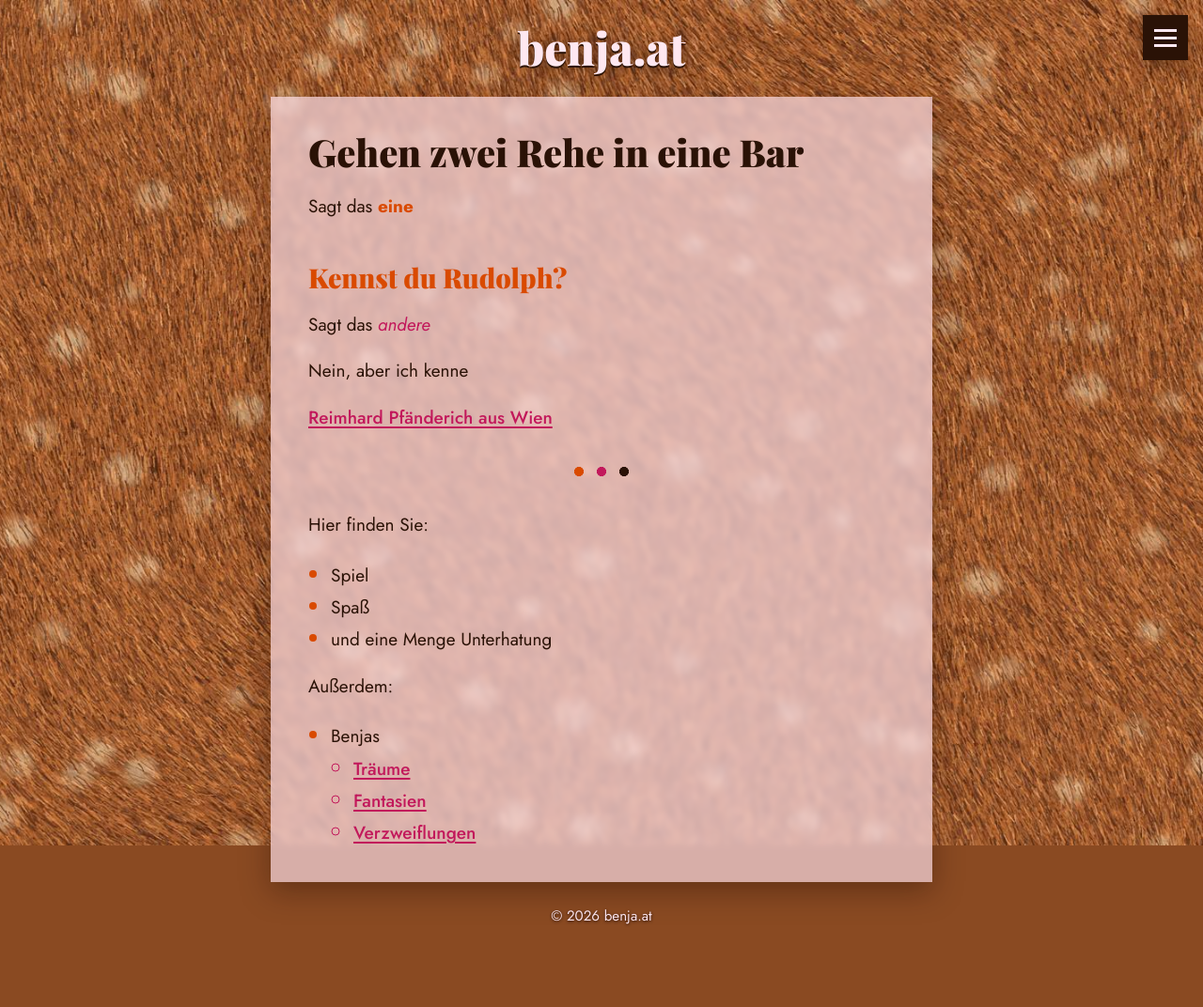
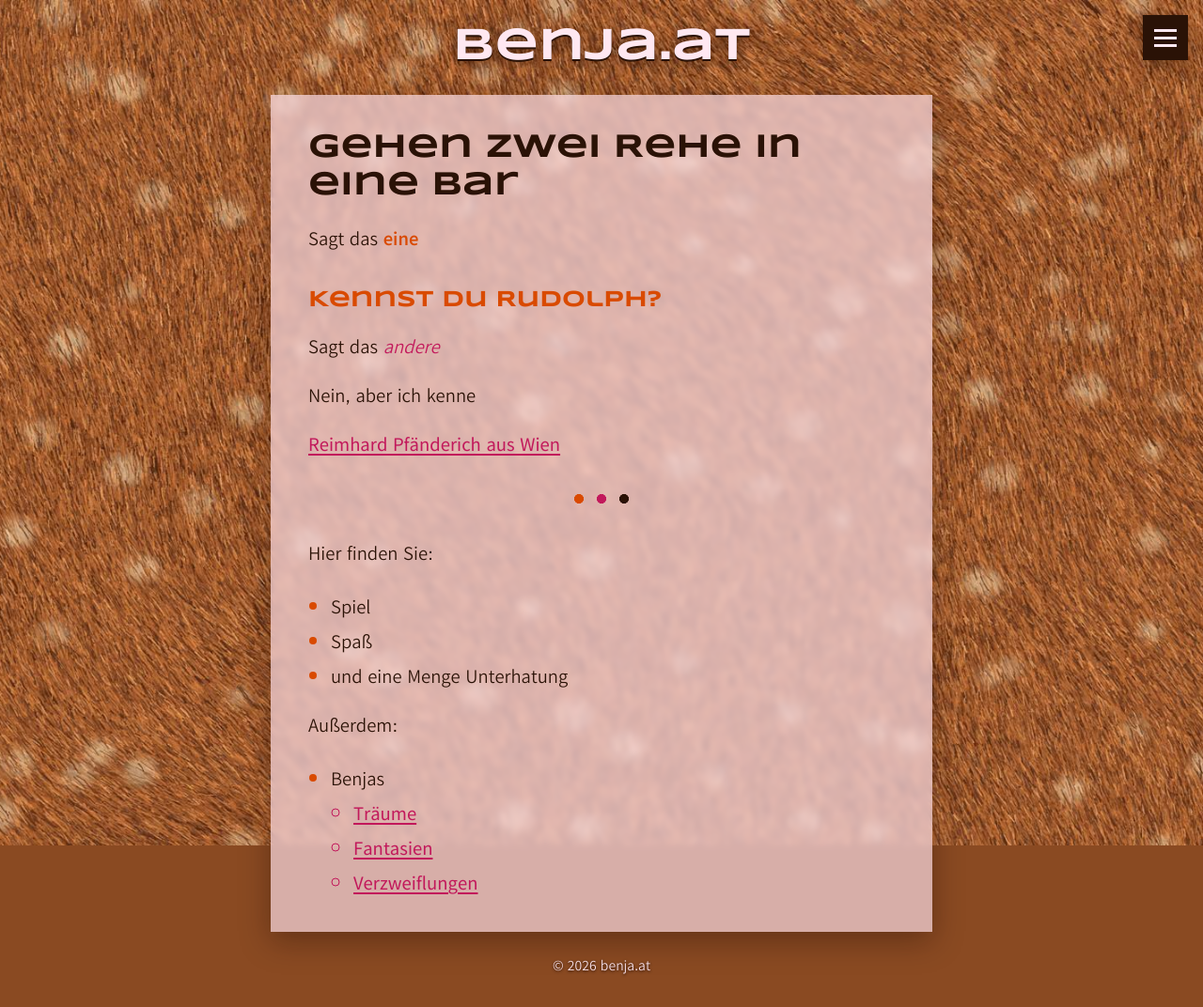
Before and after one commit to BambiBenja/benja.at, a Jekyll site: the page built from index.md, in a window 1280 px wide. Shown: the whole page at 94% size. Built offline with Jekyll 4.4.1, drawn with Linux system fonts in a browser that asks for light colours; our own code applies the rules of GitHub Pages for plain Markdown files; before the commit the page ends 1018 px from its top, so only the background shows below that.

Commit message:
Schriften: Syncopate für Überschriften, Kedebideri für Text
Benja's choice. Syncopate is very wide, so headings are a bit smaller and
shrink further on phones, with hyphenation so long words like
"Verzweiflungen" don't push the page sideways.

Co-Authored-By: Claude Opus 5.5 <noreply@anthropic.com>
Claude-Session: https://claude.ai/code/session_01EZ8fAyaue8eJmCbBioWF8s

```diff
--- a/assets/css/style.css
+++ b/assets/css/style.css
@@ -21,25 +21,35 @@
 /* ---------- Schriften ----------
    Die Schriftdateien liegen in assets/fonts/ (auf unserer eigenen Seite,
    damit keine Besucherdaten an Google gehen).
-   Playfair Display: Überschriften. Jost: normaler Text. */
+   Syncopate: Überschriften, Titel und Menü. Kedebideri: normaler Text. */
 @font-face {
-  font-family: "Playfair Display";
-  src: url("../fonts/playfair-display.woff2") format("woff2");
-  font-weight: 400 900;
+  font-family: "Syncopate";
+  src: url("../fonts/syncopate-400.woff2") format("woff2");
+  font-weight: 400;
   font-display: swap;
 }
 @font-face {
-  font-family: "Jost";
-  src: url("../fonts/jost.woff2") format("woff2");
-  font-weight: 100 900;
-  font-style: normal;
+  font-family: "Syncopate";
+  src: url("../fonts/syncopate-700.woff2") format("woff2");
+  font-weight: 700;
   font-display: swap;
 }
 @font-face {
-  font-family: "Jost";
-  src: url("../fonts/jost-italic.woff2") format("woff2");
-  font-weight: 100 900;
-  font-style: italic;
+  font-family: "Kedebideri";
+  src: url("../fonts/kedebideri-400.woff2") format("woff2");
+  font-weight: 400;
+  font-display: swap;
+}
+@font-face {
+  font-family: "Kedebideri";
+  src: url("../fonts/kedebideri-500.woff2") format("woff2");
+  font-weight: 500;
+  font-display: swap;
+}
+@font-face {
+  font-family: "Kedebideri";
+  src: url("../fonts/kedebideri-700.woff2") format("woff2");
+  font-weight: 700;
   font-display: swap;
 }
 
@@ -64,8 +74,8 @@ body {
   background-color: transparent;
   margin: 0;
   padding: 1.5rem 1rem 1rem;
-  font-family: "Jost", system-ui, sans-serif;
-  font-size: 1.1875rem;
+  font-family: "Kedebideri", system-ui, sans-serif;
+  font-size: 1.25rem;
   line-height: 1.6;
 }
 
@@ -87,8 +97,8 @@ header {
 
 .titel {
   display: inline-block;
-  font-family: "Playfair Display", Georgia, serif;
-  font-weight: 900;
+  font-family: "Syncopate", "Arial Black", sans-serif;
+  font-weight: 700;
   font-size: 3rem;
   line-height: 1.1;
   color: var(--rosa);
@@ -195,9 +205,9 @@ header {
 .menu nav a {
   display: block;
   padding: 0.5rem 1.25rem;
-  font-family: "Playfair Display", Georgia, serif;
+  font-family: "Syncopate", "Arial Black", sans-serif;
   font-weight: 700;
-  font-size: 1.25rem;
+  font-size: 1rem;
   color: var(--rosa);
   text-decoration: none;
 }
@@ -234,25 +244,28 @@ main > :last-child {
 
 /* ---------- Überschriften ---------- */
 h1, h2, h3, h4 {
-  font-family: "Playfair Display", Georgia, serif;
-  font-weight: 900;
+  font-family: "Syncopate", "Arial Black", sans-serif;
+  font-weight: 700;
+  /* Syncopate ist sehr breit: lange Wörter dürfen getrennt werden */
+  hyphens: auto;
+  overflow-wrap: break-word;
   line-height: 1.15;
   margin: 1.5em 0 0.5em;
 }
 
 h1 {
   color: var(--dunkelbraun);
-  font-size: 2.5rem;
+  font-size: 2.2rem;
 }
 
 h2 {
   color: var(--orange);
-  font-size: 1.8rem;
+  font-size: 1.5rem;
 }
 
 h3, h4 {
   color: var(--pink);
-  font-size: 1.35rem;
+  font-size: 1.15rem;
 }
 
 /* ---------- Text ---------- */
@@ -326,16 +339,12 @@ footer {
 @media (max-width: 34rem) {
   body {
     padding: 1rem 0.75rem;
-    font-size: 1.125rem;
+    font-size: 1.1875rem;
   }
 
   /* Platz lassen, damit der Titel nicht unter dem Menü-Knopf liegt */
   header {
     padding: 0 3rem;
-  }
-
-  .titel {
-    font-size: 2.3rem;
   }
 
   .menu {
@@ -347,11 +356,19 @@ footer {
     padding: 1.5rem 1.25rem;
   }
 
+  .titel {
+    font-size: 1.9rem;
+  }
+
   h1 {
-    font-size: 2rem;
+    font-size: 1.5rem;
   }
 
   h2 {
-    font-size: 1.5rem;
+    font-size: 1.2rem;
+  }
+
+  h3, h4 {
+    font-size: 1.05rem;
   }
 }
```
Also changed, not shown: .claude/memory/design.md, assets/fonts/LICENSE-kedebideri.txt, assets/fonts/LICENSE-playfair-display.txt (deleted), assets/fonts/LICENSE-syncopate.txt (added), assets/fonts/jost-italic.woff2 (deleted), assets/fonts/jost.woff2 (deleted), assets/fonts/kedebideri-400.woff2 (added), assets/fonts/kedebideri-500.woff2 (added), assets/fonts/kedebideri-700.woff2 (added), assets/fonts/playfair-display.woff2 (deleted), assets/fonts/syncopate-400.woff2 (added), assets/fonts/syncopate-700.woff2 (added).
